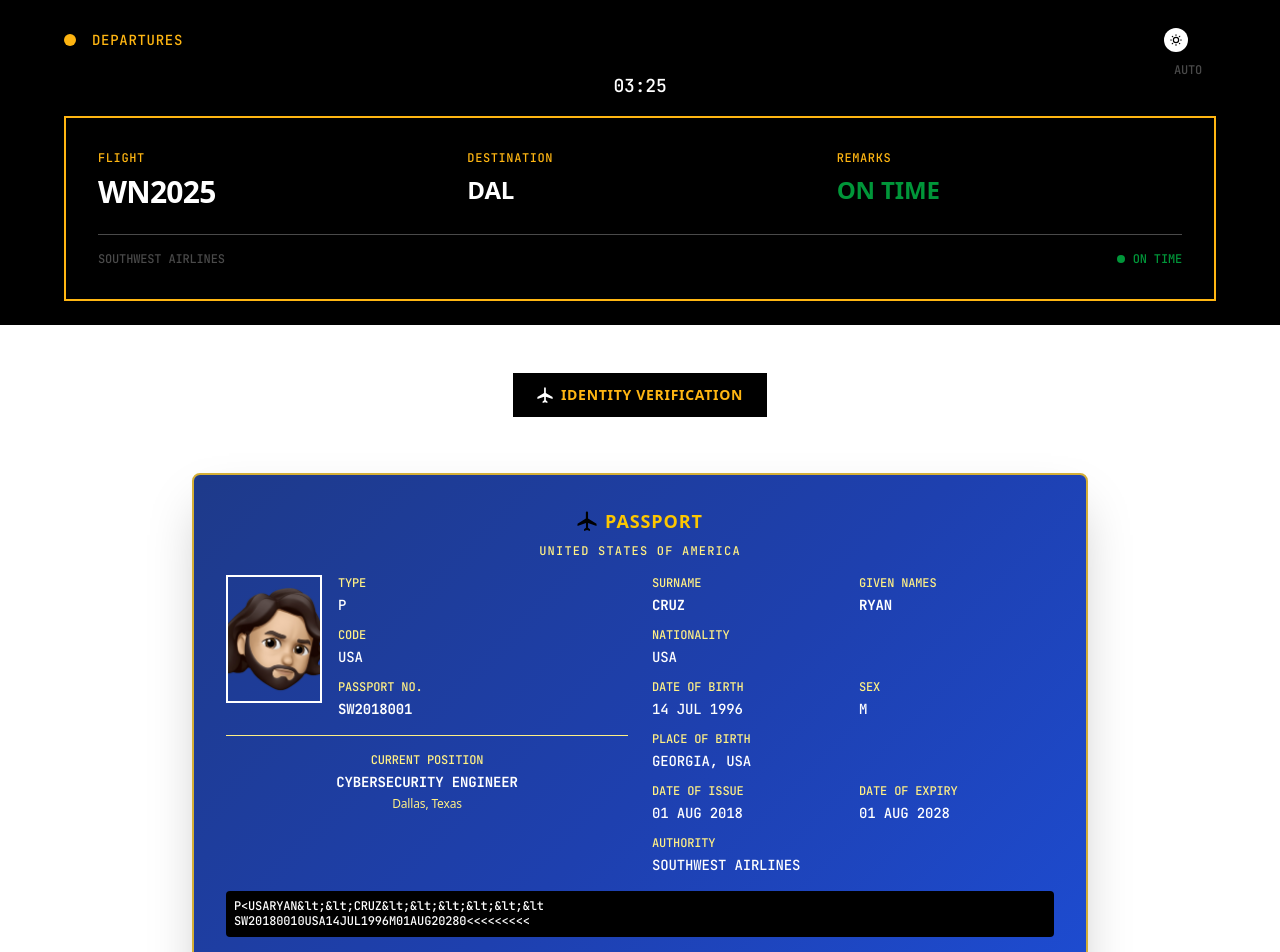
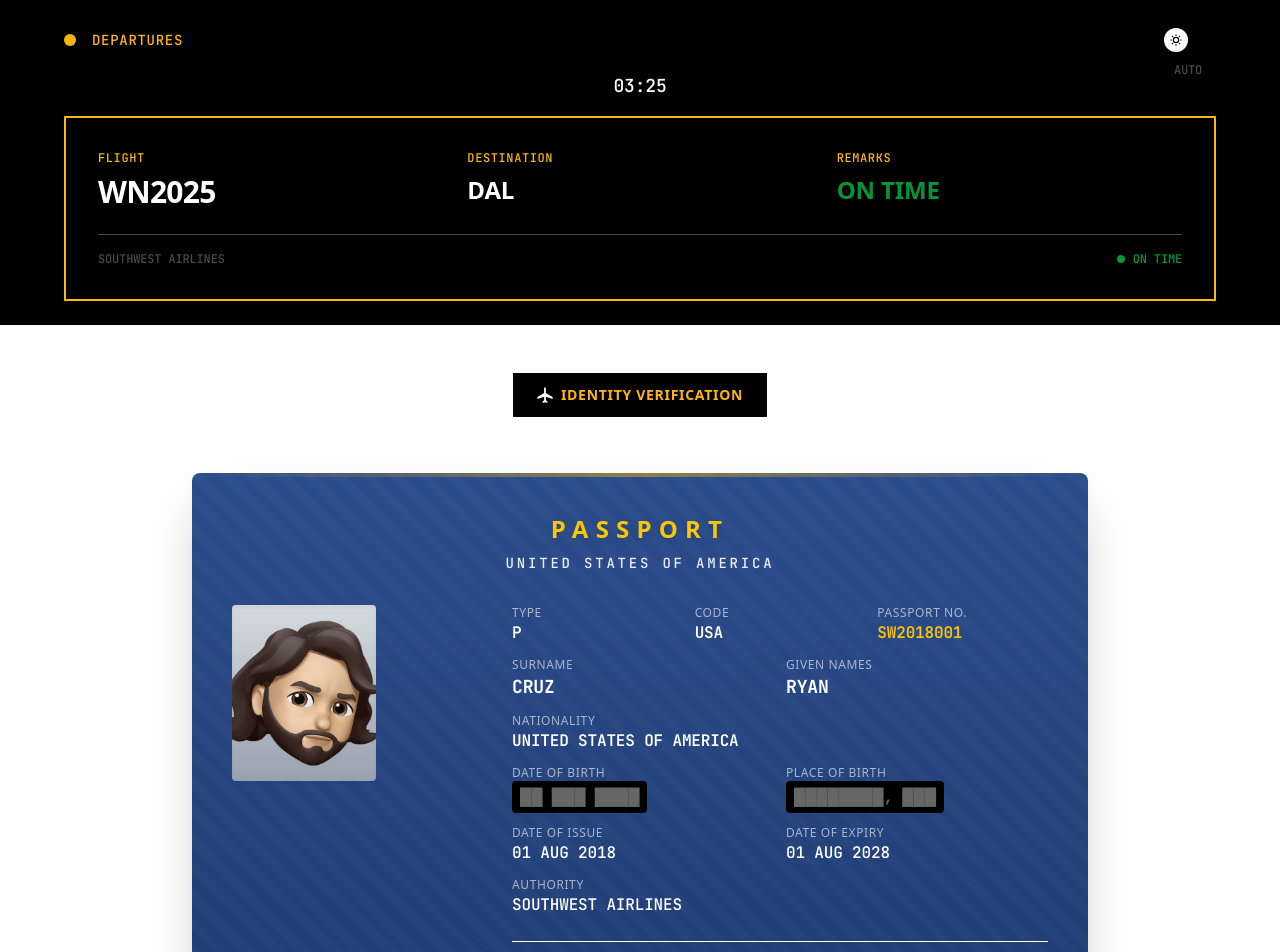
Before and after one commit to r-cz/ryancruz.com, a Next.js app: page / in a window 1280 px wide. Shown: the top 952 px of the page. Built offline with nearby package versions, Linux system fonts and the light colour scheme; a web font is replaced by a local one.

Commit message:
Refactor Passport component layout and styles, removing unused props and enhancing visual design

```diff
--- a/components/Passport.tsx
+++ b/components/Passport.tsx
@@ -1,13 +1,10 @@
 'use client'
 
 import { motion } from 'framer-motion'
-import AirportIcon from './AirportIcon'
 
 interface PassportProps {
   name?: string
   nationality?: string
-  dateOfBirth?: string
-  placeOfBirth?: string
   passportNumber?: string
   issueDate?: string
   expiryDate?: string
@@ -17,8 +14,6 @@
 export default function Passport({
   name = "RYAN CRUZ",
   nationality = "USA",
-  dateOfBirth = "14 JUL 1996",
-  placeOfBirth = "GEORGIA, USA",
   passportNumber = "SW2018001",
   issueDate = "01 AUG 2018",
   expiryDate = "01 AUG 2028",
@@ -29,30 +24,35 @@
       initial={{ opacity: 0, y: 20 }}
       animate={{ opacity: 1, y: 0 }}
       transition={{ duration: 0.6 }}
-      className="w-full max-w-4xl mx-auto bg-gradient-to-b from-blue-900 to-blue-800 text-white p-6 md:p-8 rounded-lg shadow-2xl border-2 border-gold-400"
+      className="w-full max-w-4xl mx-auto rounded-lg shadow-2xl overflow-hidden"
       style={{
-        background: 'linear-gradient(135deg, #1e3a8a 0%, #1e40af 50%, #1d4ed8 100%)',
-        borderColor: '#d4af37',
-        aspectRatio: '1.4 / 1'
+        background: 'linear-gradient(180deg, #2b4c8c 0%, #1e3a6f 100%)',
       }}
     >
-      {/* Header */}
-      <div className="text-center mb-4">
-        <div className="flex items-center justify-center space-x-2 mb-2">
-          <AirportIcon type="plane" className="w-5 h-5 text-yellow-400" />
-          <h2 className="text-yellow-400 font-bold text-lg tracking-wider">PASSPORT</h2>
-        </div>
-        <p className="text-yellow-200 text-xs font-mono uppercase tracking-widest">
+      {/* Inner border and content wrapper */}
+      <div className="relative min-h-[400px] p-8 md:p-10"
+        style={{
+          background: 'repeating-linear-gradient(45deg, transparent, transparent 10px, rgba(255,255,255,0.02) 10px, rgba(255,255,255,0.02) 20px)',
+        }}
+      >
+        {/* Gold foil accents */}
+        <div className="absolute top-0 left-0 w-full h-1 bg-gradient-to-r from-transparent via-yellow-500 to-transparent opacity-50"></div>
+        <div className="absolute bottom-0 left-0 w-full h-1 bg-gradient-to-r from-transparent via-yellow-500 to-transparent opacity-50"></div>
+
+        {/* Header with embossed effect */}
+        <div className="text-center mb-8">
+          <h2 className="text-yellow-400 font-bold text-2xl tracking-[0.3em] mb-2 drop-shadow-md">PASSPORT</h2>
+          <p className="text-white text-sm font-mono uppercase tracking-[0.2em] opacity-90">
             UNITED STATES OF AMERICA
           </p>
         </div>
 
-      {/* Main Content - Two Column Layout */}
-      <div className="grid grid-cols-1 lg:grid-cols-2 gap-6">
-        {/* Left Column - Photo and Basic Info */}
-        <div className="space-y-4">
-          <div className="flex space-x-4">
-            <div className="w-24 h-32 border-2 border-white overflow-hidden">
+        {/* Main Content Grid */}
+        <div className="grid grid-cols-1 md:grid-cols-3 gap-6 mb-20">
+          {/* Photo Column */}
+          <div className="md:col-span-1">
+            <div className="relative">
+              <div className="w-36 h-44 mx-auto md:mx-0 bg-gradient-to-b from-gray-300 to-gray-400 shadow-inner rounded overflow-hidden">
                 {/* eslint-disable-next-line @next/next/no-img-element */}
                 <img
                   src="/images/Profile.png"
@@ -60,88 +60,106 @@
                   className="w-full h-full object-cover"
                 />
               </div>
-            <div className="flex-1 space-y-3">
+              {/* Photo overlay for realism */}
+              <div className="absolute inset-0 w-36 h-44 mx-auto md:mx-0 bg-gradient-to-t from-transparent to-white opacity-10 pointer-events-none"></div>
+            </div>
+          </div>
+
+          {/* Personal Details - 2 columns */}
+          <div className="md:col-span-2 space-y-3">
+            {/* Type/Code/Number row */}
+            <div className="grid grid-cols-3 gap-3">
               <div>
-                <p className="text-yellow-200 text-xs font-mono uppercase mb-1">Type</p>
-                <p className="font-mono text-sm">P</p>
+                <p className="text-xs text-white opacity-60 uppercase tracking-wider">Type</p>
+                <p className="font-mono text-base font-semibold text-white">P</p>
               </div>
               <div>
-                <p className="text-yellow-200 text-xs font-mono uppercase mb-1">Code</p>
-                <p className="font-mono text-sm">{nationality}</p>
+                <p className="text-xs text-white opacity-60 uppercase tracking-wider">Code</p>
+                <p className="font-mono text-base font-semibold text-white">{nationality}</p>
               </div>
               <div>
-                <p className="text-yellow-200 text-xs font-mono uppercase mb-1">Passport No.</p>
-                <p className="font-mono text-sm font-bold">{passportNumber}</p>
+                <p className="text-xs text-white opacity-60 uppercase tracking-wider">Passport No.</p>
+                <p className="font-mono text-base font-semibold text-yellow-400">{passportNumber}</p>
+              </div>
+            </div>
+
+            {/* Name */}
+            <div className="grid grid-cols-2 gap-3">
+              <div>
+                <p className="text-xs text-white opacity-60 uppercase tracking-wider">Surname</p>
+                <p className="font-mono text-lg font-bold text-white">{name.split(' ')[1] || name}</p>
+              </div>
+              <div>
+                <p className="text-xs text-white opacity-60 uppercase tracking-wider">Given Names</p>
+                <p className="font-mono text-lg font-bold text-white">{name.split(' ')[0] || ''}</p>
+              </div>
+            </div>
+
+            {/* Nationality */}
+            <div>
+              <p className="text-xs text-white opacity-60 uppercase tracking-wider">Nationality</p>
+              <p className="font-mono text-base font-semibold text-white">UNITED STATES OF AMERICA</p>
+            </div>
+
+            {/* Birth info */}
+            <div className="grid grid-cols-2 gap-3">
+              <div>
+                <p className="text-xs text-white opacity-60 uppercase tracking-wider">Date of Birth</p>
+                <div className="font-mono text-base bg-black bg-opacity-20 px-2 py-1 rounded inline-block">
+                  <span className="text-white opacity-40">██ ███ ████</span>
+                </div>
+              </div>
+              <div>
+                <p className="text-xs text-white opacity-60 uppercase tracking-wider">Place of Birth</p>
+                <div className="font-mono text-base bg-black bg-opacity-20 px-2 py-1 rounded inline-block">
+                  <span className="text-white opacity-40">████████, ███</span>
                 </div>
               </div>
             </div>
 
-          {/* Professional Info */}
-          <div className="pt-4 border-t border-yellow-200 border-opacity-30">
-            <div className="text-center">
-              <p className="text-yellow-200 text-xs font-mono uppercase mb-1">Current Position</p>
-              <p className="font-mono text-sm font-bold">CYBERSECURITY ENGINEER</p>
-              <p className="text-yellow-200 text-xs mt-1">Dallas, Texas</p>
+            {/* Issue/Expiry */}
+            <div className="grid grid-cols-2 gap-3">
+              <div>
+                <p className="text-xs text-white opacity-60 uppercase tracking-wider">Date of Issue</p>
+                <p className="font-mono text-base text-white">{issueDate}</p>
+              </div>
+              <div>
+                <p className="text-xs text-white opacity-60 uppercase tracking-wider">Date of Expiry</p>
+                <p className="font-mono text-base text-white">{expiryDate}</p>
+              </div>
+            </div>
+
+            {/* Authority */}
+            <div>
+              <p className="text-xs text-white opacity-60 uppercase tracking-wider">Authority</p>
+              <p className="font-mono text-base text-white">{issuingAuthority}</p>
+            </div>
+
+            {/* Professional info bar */}
+            <div className="mt-6 pt-4 border-t border-white border-opacity-20">
+              <div className="grid grid-cols-2 gap-4">
+                <div>
+                  <p className="text-xs text-white opacity-60 uppercase tracking-wider">Occupation</p>
+                  <p className="font-mono text-sm font-semibold text-yellow-400">CYBERSECURITY ENGINEER</p>
+                </div>
+                <div>
+                  <p className="text-xs text-white opacity-60 uppercase tracking-wider">Location</p>
+                  <p className="font-mono text-sm font-semibold text-white">DALLAS, TX</p>
+                </div>
+              </div>
             </div>
           </div>
         </div>
 
-        {/* Right Column - Personal Details */}
-        <div className="space-y-3">
-          <div className="grid grid-cols-2 gap-3">
-            <div>
-              <p className="text-yellow-200 text-xs font-mono uppercase mb-1">Surname</p>
-              <p className="font-mono text-sm font-bold">{name.split(' ')[1] || name}</p>
-            </div>
-            <div>
-              <p className="text-yellow-200 text-xs font-mono uppercase mb-1">Given Names</p>
-              <p className="font-mono text-sm font-bold">{name.split(' ')[0] || ''}</p>
-            </div>
-          </div>
-
-          <div>
-            <p className="text-yellow-200 text-xs font-mono uppercase mb-1">Nationality</p>
-            <p className="font-mono text-sm">{nationality}</p>
-          </div>
-
-          <div className="grid grid-cols-2 gap-3">
-            <div>
-              <p className="text-yellow-200 text-xs font-mono uppercase mb-1">Date of Birth</p>
-              <p className="font-mono text-sm">{dateOfBirth}</p>
-            </div>
-            <div>
-              <p className="text-yellow-200 text-xs font-mono uppercase mb-1">Sex</p>
-              <p className="font-mono text-sm">M</p>
-            </div>
-          </div>
-
-          <div>
-            <p className="text-yellow-200 text-xs font-mono uppercase mb-1">Place of Birth</p>
-            <p className="font-mono text-sm">{placeOfBirth}</p>
-          </div>
-
-          <div className="grid grid-cols-2 gap-3">
-            <div>
-              <p className="text-yellow-200 text-xs font-mono uppercase mb-1">Date of Issue</p>
-              <p className="font-mono text-sm">{issueDate}</p>
-            </div>
-            <div>
-              <p className="text-yellow-200 text-xs font-mono uppercase mb-1">Date of Expiry</p>
-              <p className="font-mono text-sm">{expiryDate}</p>
-            </div>
-          </div>
-
-          <div>
-            <p className="text-yellow-200 text-xs font-mono uppercase mb-1">Authority</p>
-            <p className="font-mono text-sm">{issuingAuthority}</p>
+        {/* MRZ Zone */}
+        <div className="absolute bottom-0 left-0 right-0 bg-gradient-to-t from-black to-transparent">
+          <div className="bg-black bg-opacity-40 px-8 py-4 backdrop-blur-sm">
+            <div className="font-mono text-sm text-white opacity-90 leading-relaxed tracking-[0.1em]">
+              <p>P{'<'}USA{name.replace(' ', '<<').padEnd(39, '<').substring(0, 39)}</p>
+              <p>{passportNumber}{'<'}0USAXXXXXX1M{expiryDate.replace(/\s/g, '').substring(2)}1{'<'}{'<'}{'<'}{'<'}{'<'}{'<'}{'<'}{'<'}{'<'}{'<'}{'<'}{'<'}06</p>
             </div>
           </div>
         </div>
-
-      {/* MRZ-style bottom section */}
-      <div className="mt-4 bg-black bg-opacity-30 p-2 rounded text-xs font-mono leading-tight">
-        <p>P&lt;USA{name.replace(' ', '&lt;&lt;').padEnd(39, '&lt;').substring(0, 39)}</p>
-        <p>{passportNumber}0USA{dateOfBirth.replace(/\s/g, '')}M{expiryDate.replace(/\s/g, '')}0&lt;&lt;&lt;&lt;&lt;&lt;&lt;&lt;&lt;</p>
       </div>
     </motion.div>
   )
```
Lines whose indentation alone changed are shown as unchanged.
